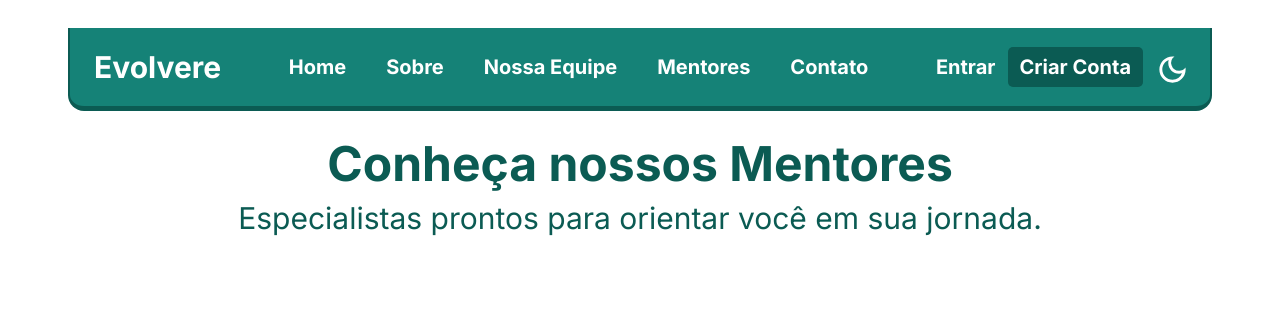
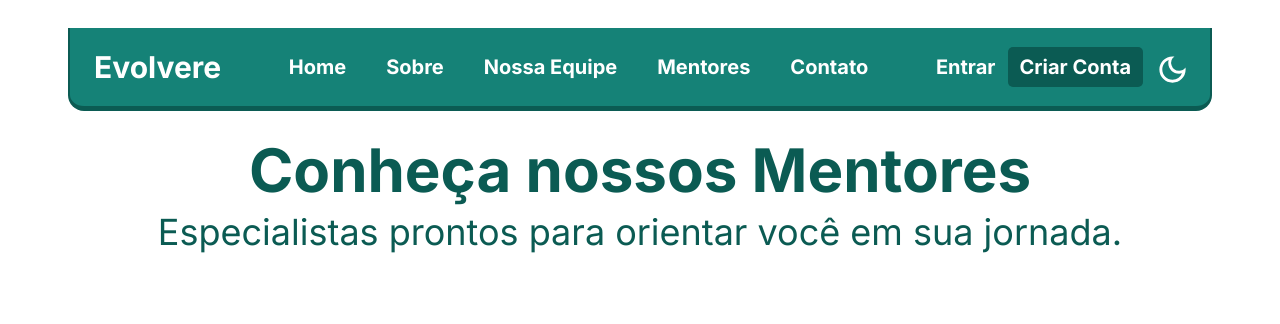
Before and after one commit to BSM-Global-Solution/evolvere, a React (Vite) app: page /mentores in a window 1280 px wide. Shown: the top 324 px of the page. Built offline with nearby package versions, Linux system fonts and the light colour scheme; a web font is replaced by a local one.

Commit message:
refactor(Mentores): adicioando o componente TituloHeader

```diff
--- a/src/routes/EvolvereApresentacao/Mentores/index.tsx
+++ b/src/routes/EvolvereApresentacao/Mentores/index.tsx
@@ -1,6 +1,7 @@
 import { Link } from "react-router-dom";
 import { mentores } from "../../../data/mentoresData";
 import { useTheme } from "../../../context/ThemeContextBase";
+import TituloHeader from "../../../components/EvolvereApresentacao/TituloHeader";
 
 export default function Mentores() {
 
@@ -15,36 +16,12 @@ export default function Mentores() {
       }
       max-[535px]:px-3
     `}>
-      <header className="flex flex-col items-center gap-3 pt-[140px] font-inter">
-        <h1 className={`
-        ${
-          theme == "light"
-          ? "text-green-500"
-          : "text-tertiary-200"
-        }
-        text-5xl font-bold
-        max-[765px]:text-4xl
-        max-[535px]:text-center
-        `}>
-          Conheça nossos Mentores
-        </h1>
-        <p className={`
-        ${
-          theme == "light"
-          ? "text-green-500"
-          : "text-tertiary-200"
-        }
-        text-3xl
-        max-[765px]:text-2xl
-        max-[614px]:text-xl
-        max-[535px]:text-center
-        `}>
-          Especialistas prontos para orientar você em sua jornada.
-        </p>
-      </header>
-
+      <TituloHeader
+        title="Conheça nossos Mentores"
+        subTitle="Especialistas prontos para orientar você em sua jornada."
+      />
       <ul className="
-      pt-[90px] px-12.5 pb-[70px]
+      pt-[50px] px-12.5 pb-[70px]
       flex justify-between flex-wrap
       gap-20
       max-[900px]:justify-center
```
